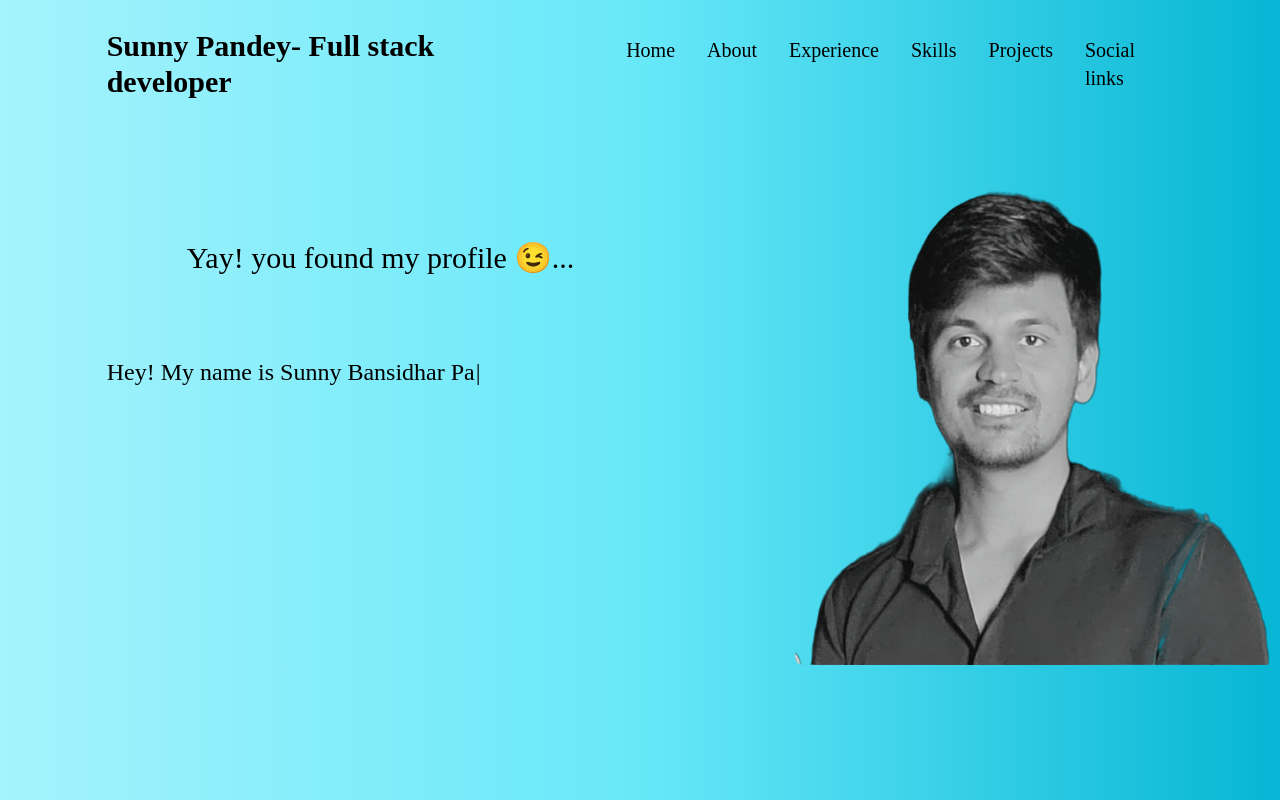
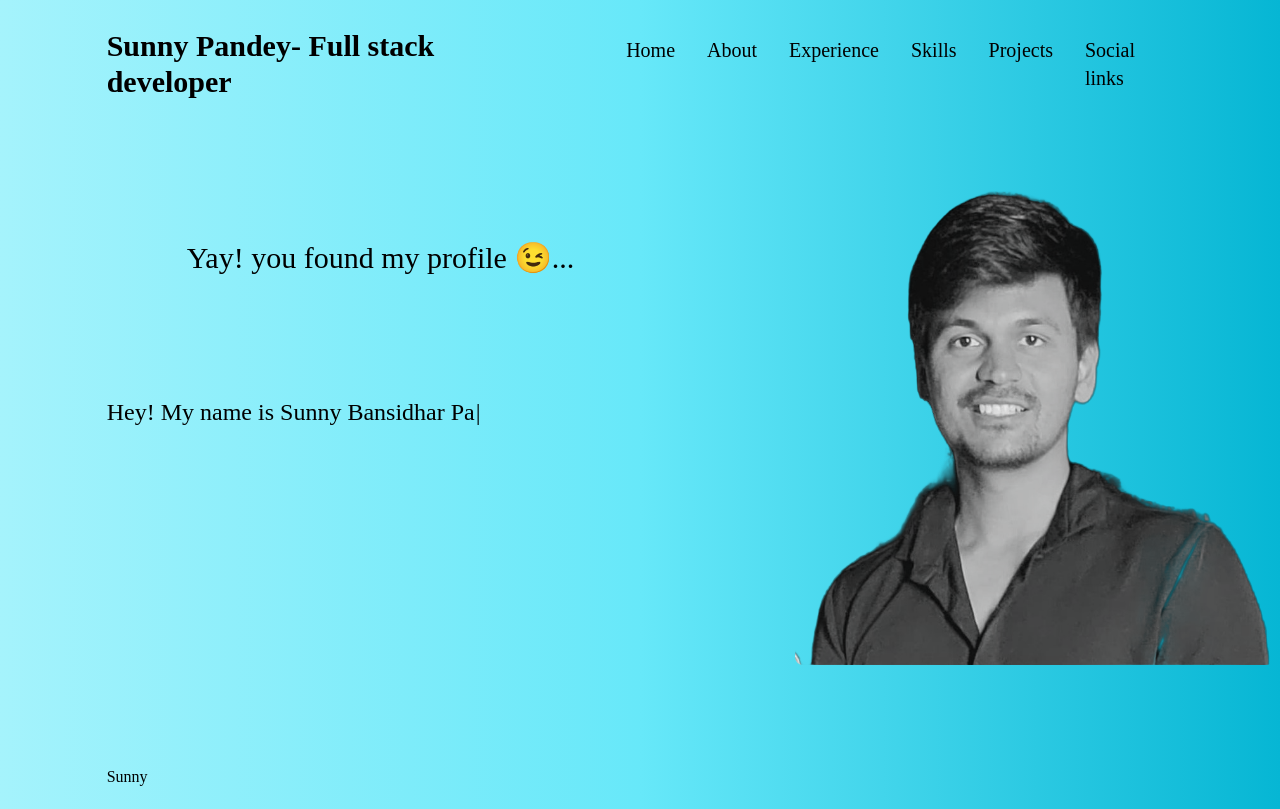
Before and after one commit to s4sunnny/port-folio, a React (Vite) app: page / in a window 1280 px wide. Shown: the top 809 px of the page. Built offline with nearby package versions, Linux system fonts and the light colour scheme.

Commit message:
added components

```diff
--- a/src/App.tsx
+++ b/src/App.tsx
@@ -1,3 +1,4 @@
+import { Experiences } from "./Component/Experiences";
 import { Home } from "./Component/Home";
 import { Nav } from "./Component/Nav";
 function App() {
@@ -6,6 +7,7 @@ function App() {
       <div className="app">
         <Nav />
         <Home />
+        <Experiences />
       </div>
     </>
   );
--- /dev/null
+++ b/src/Component/Experiences.tsx
@@ -0,0 +1,11 @@
+export function Experiences() {
+  return (
+    <>
+      <div className="max-w-8xl mx-auto py-5">
+        <div className="flex mx-auto justify-between w-5/6 ">
+          <h1>Sunny</h1>
+        </div>
+      </div>
+    </>
+  );
+}
--- a/src/Component/Home.tsx
+++ b/src/Component/Home.tsx
@@ -3,7 +3,7 @@ import { IntroText } from "./IntroText";
 export function Home() {
   return (
     <>
-      <div className="max-w-8xl mx-auto">
+      <div className="max-w-8xl mx-auto mb-20">
         <div className="flex mx-auto justify-between w-5/6 ">
           <div className="columns-2">
             <div className="w-full my-8 items-center">
--- a/src/Component/IntroText.tsx
+++ b/src/Component/IntroText.tsx
@@ -3,7 +3,7 @@ import Experience from "./Experience";
 
 export function IntroText() {
   return (
-    <div className="text-2xl">
+    <div className="text-2xl py-10">
       <Typewriter
         onInit={(typewriter) => {
           typewriter
--- a/src/index.css
+++ b/src/index.css
@@ -5,3 +5,16 @@
 *{
     font-family: cursive;
 }
+
+body::-webkit-scrollbar {
+    width: 0.6em;
+  }
+
+  body::-webkit-scrollbar-track {
+    box-shadow: inset 0 0 6px rgba(0, 0, 0, 0.3);
+  }
+
+  body::-webkit-scrollbar-thumb {
+    background-color: rgb(0, 73, 76);
+    outline: 1px solid rgb(250, 82, 4);
+  }
```
Also changed, not shown: src/Component/About.tsx (added).
